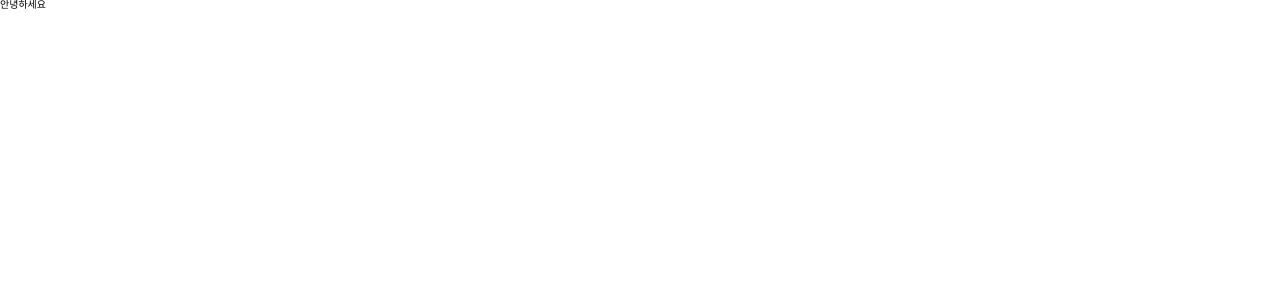
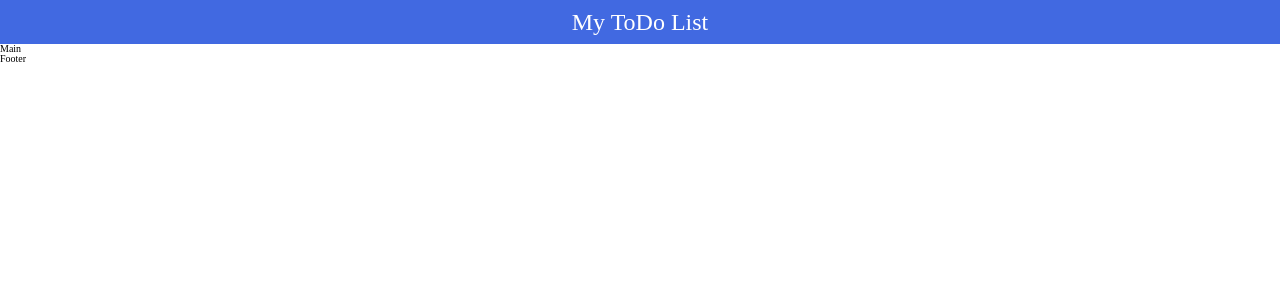
Before and after one commit to Yang-zzz/TypeScript_todolist, a React (Create React App) app in the folder my-app/: page / in a window 1280 px wide. Shown: the top 300 px of the page. Built offline with nearby package versions, Linux system fonts and the light colour scheme.

Commit message:
TypeScript + React : Header Style

```diff
--- a/my-app/package.json
+++ b/my-app/package.json
@@ -45,5 +45,8 @@
       "last 1 firefox version",
       "last 1 safari version"
     ]
+  },
+  "devDependencies": {
+    "@types/styled-components": "^5.1.26"
   }
 }
--- a/my-app/src/App.tsx
+++ b/my-app/src/App.tsx
@@ -1,11 +1,16 @@
 import React from "react";
 import GlobalStyle from "./components/GlobalStyle";
+import Header from "./components/Header/Header";
+import Main from "./components/Main/Main";
+import Footer from "./components/Footer/Footer";
 
 function App() {
   return (
     <>
       <GlobalStyle />
-      <div className="App">안녕하세요</div>
+      <Header />
+      <Main />
+      <Footer />
     </>
   );
 }
--- /dev/null
+++ b/my-app/src/components/Footer/Footer.tsx
@@ -0,0 +1,11 @@
+import React from "react";
+
+const Footer = () => {
+  return (
+  <div>
+    Footer
+  </div>
+  )
+};
+
+export default Footer;
--- /dev/null
+++ b/my-app/src/components/Header/Header.tsx
@@ -0,0 +1,14 @@
+import React from "react";
+import { HeaderTitle, HeaderWrap } from "./HeaderStyle";
+
+const Header = () => {
+  return (
+    <HeaderWrap>
+      <HeaderTitle>
+        My ToDo List
+      </HeaderTitle>
+    </HeaderWrap>
+  )
+};
+
+export default Header;
--- /dev/null
+++ b/my-app/src/components/Header/HeaderStyle.tsx
@@ -0,0 +1,12 @@
+import styled from "styled-components";
+
+export const HeaderWrap = styled.div`
+  background-color: royalblue;
+  color: white;
+  padding: 10px;
+  text-align: center;
+`;
+
+export const HeaderTitle = styled.h1`
+  font-size: 2.4rem;
+`;
--- /dev/null
+++ b/my-app/src/components/Main/Main.tsx
@@ -0,0 +1,11 @@
+import React from "react";
+
+const Main = () => {
+  return (
+    <div>
+      Main
+    </div>
+  )
+};
+
+export default Main;
```
Also changed, not shown: my-app/src/components/Footer/FooterStyle.tsx (added, +9 -0 lines), my-app/src/components/Main/MainStyle.tsx (added, +9 -0 lines), 1 other file (tests, documents, lock files or other folders).
